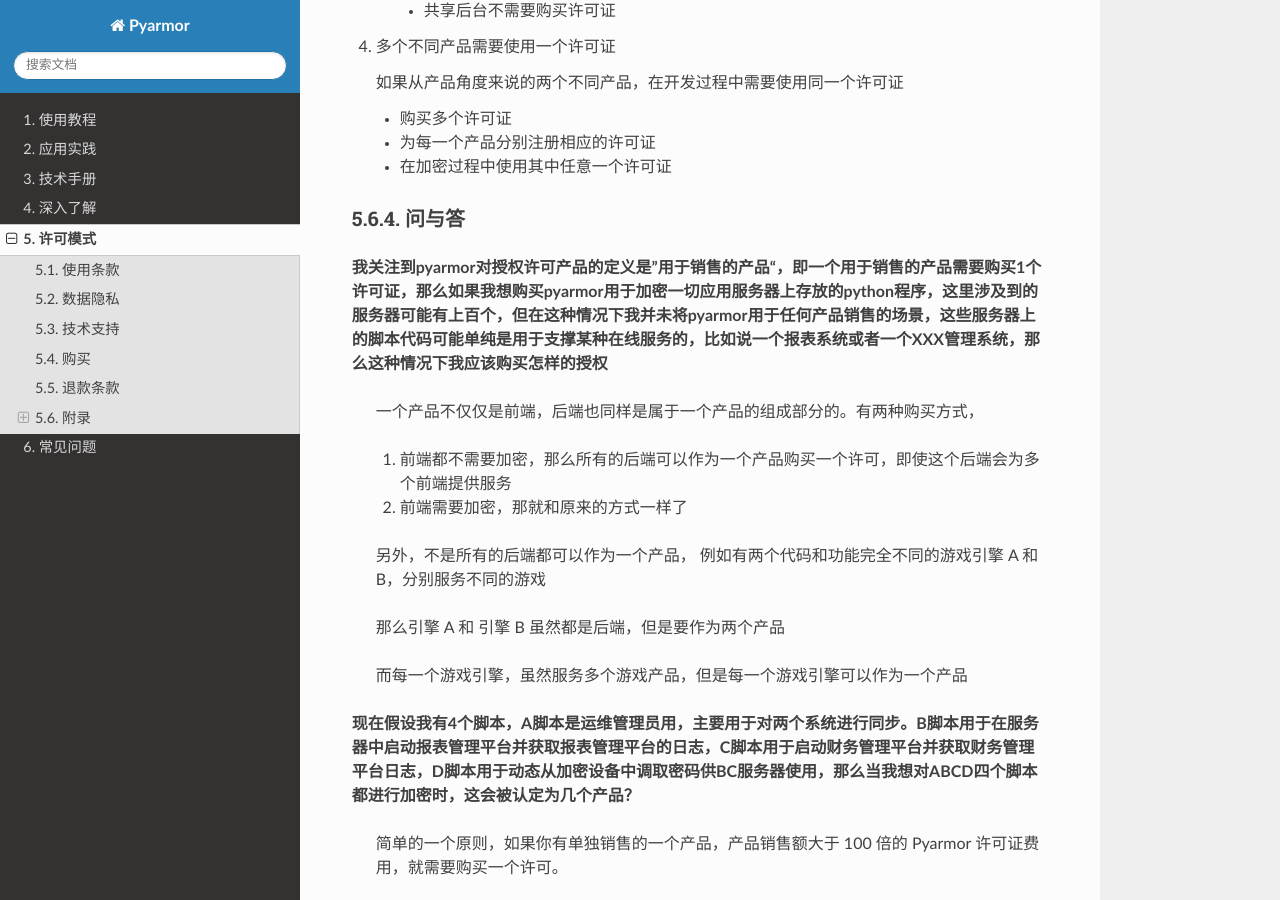
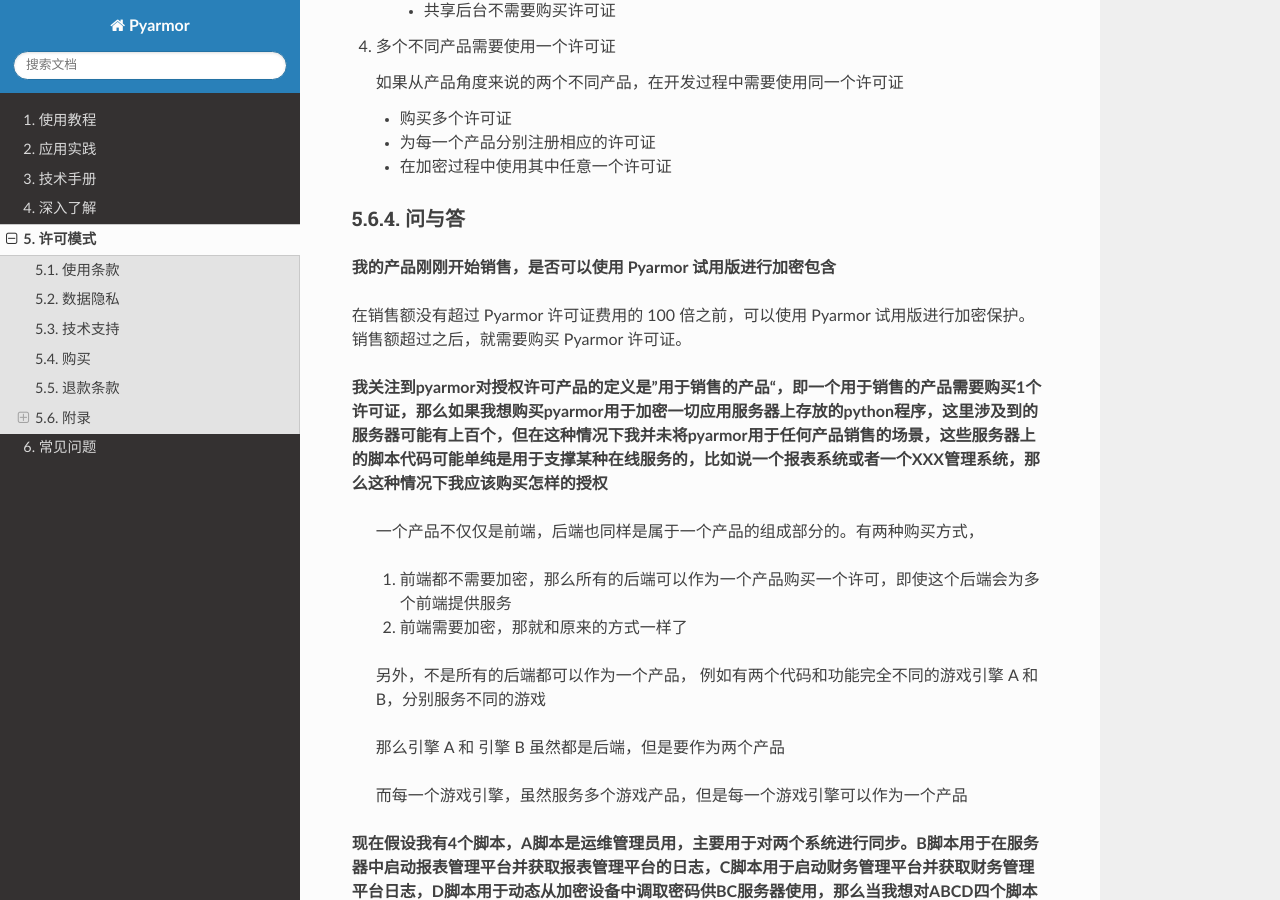
Before and after one commit to dashingsoft/pyarmor-docs-zh, a Sphinx documentation site: the page built from docs/licenses.rst, in a window 1280 px wide and 900 px high, scrolled down 6571 px. Built offline with Sphinx 7.4.7 and the Read the Docs theme 3.1.0, drawn with Linux system fonts in a browser that asks for light colours.

Commit message:
说明销售额不大的情况可以使用 Pyarmor 在商用产品

```diff
--- a/docs/licenses.rst
+++ b/docs/licenses.rst
@@ -353,6 +353,10 @@
 问与答
 ------
 
+**我的产品刚刚开始销售，是否可以使用 Pyarmor 试用版进行加密包含**
+
+在销售额没有超过 Pyarmor 许可证费用的 100 倍之前，可以使用 Pyarmor 试用版进行加密保护。销售额超过之后，就需要购买 Pyarmor 许可证。
+
 **我关注到pyarmor对授权许可产品的定义是”用于销售的产品“，即一个用于销售的产品需要购买1个许可证，那么如果我想购买pyarmor用于加密一切应用服务器上存放的python程序，这里涉及到的服务器可能有上百个，但在这种情况下我并未将pyarmor用于任何产品销售的场景，这些服务器上的脚本代码可能单纯是用于支撑某种在线服务的，比如说一个报表系统或者一个XXX管理系统，那么这种情况下我应该购买怎样的授权**
 
   一个产品不仅仅是前端，后端也同样是属于一个产品的组成部分的。有两种购买方式，
```
